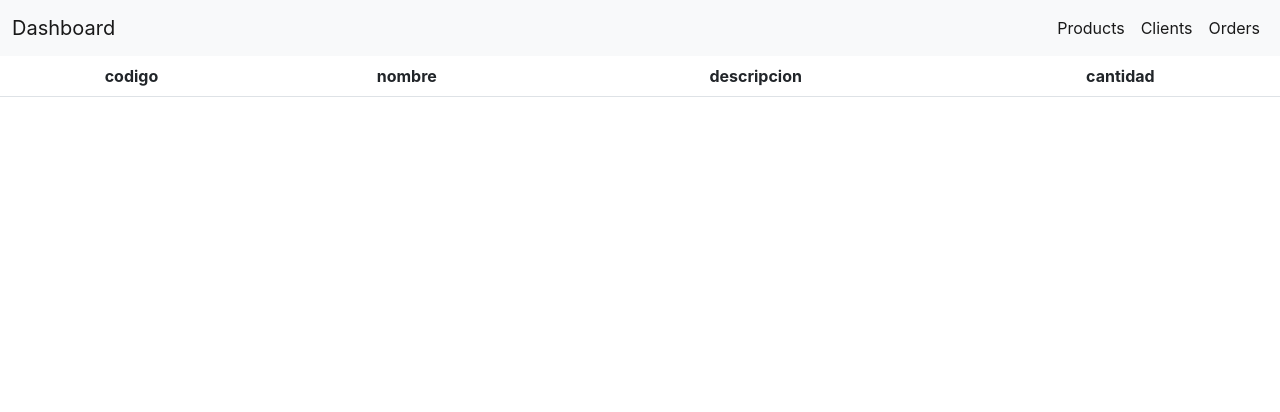
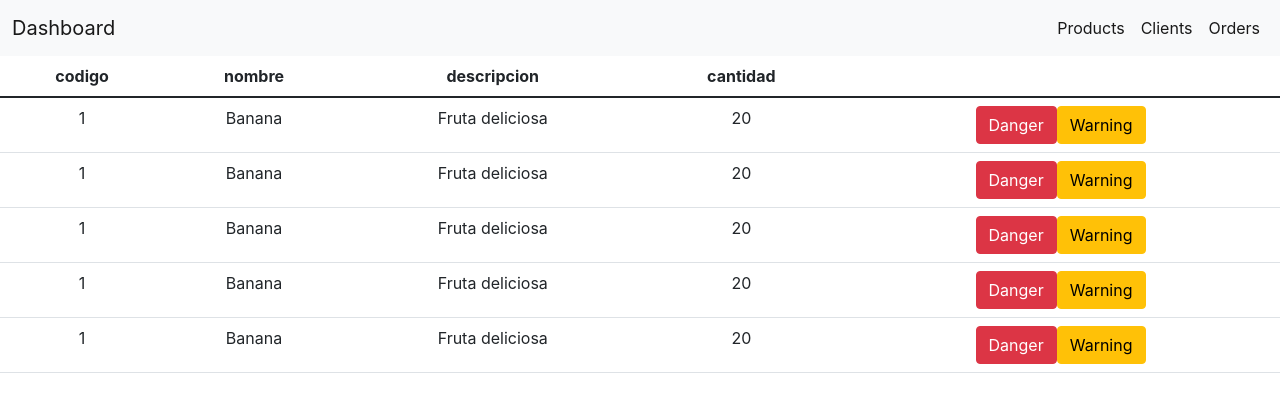
Before and after one commit to aj502gm/api-jr-test, a React (Create React App) app: page /products in a window 1280 px wide. Shown: the top 412 px of the page. Built offline with nearby package versions, Linux system fonts and the light colour scheme.

Commit message:
Mock data

```diff
--- a/src/Components/MainTable/TableBody.js
+++ b/src/Components/MainTable/TableBody.js
@@ -0,0 +1,12 @@
+import React from 'react'
+import TableBodyElement from './TableBodyElement'
+
+function TableBody({dataName}) {
+  return (
+    <tbody>
+            {dataName.map((value,index)=> <TableBodyElement  columnsName={value}/>)}
+    </tbody>
+  )
+}
+
+export default TableBody
--- a/src/Components/MainTable/TableBodyElement.js
+++ b/src/Components/MainTable/TableBodyElement.js
@@ -0,0 +1,15 @@
+import React from 'react'
+
+function TableBodyElement({columnsName}) {
+  return (
+      <tr>
+          {columnsName.map((value,index)=> <td> {columnsName[index]} </td>)}
+          <td>
+            <button type="button" class="btn btn-danger">Danger</button>
+            <button type="button" class="btn btn-warning">Warning</button>
+          </td>
+      </tr>
+  )
+}
+
+export default TableBodyElement
--- a/src/Components/MainTable/TableHeader.js
+++ b/src/Components/MainTable/TableHeader.js
@@ -7,6 +7,7 @@ function TableHeader({columns}) {
     <thead>
         <tr>
             {columns.map((value,index) => <TableHeaderElement columnName = {value} /> )}
+            <TableHeaderElement columnName = {''} />
         </tr>
     </thead>
   )
--- a/src/Components/MainTable/index.js
+++ b/src/Components/MainTable/index.js
@@ -1,10 +1,12 @@
 import React from 'react'
+import TableBody from './TableBody'
 import TableHeader from './TableHeader'
 
-function DataTable({ columns}) {
+function DataTable({ columns, data}) {
   return (
     <table class="table">
         <TableHeader columns = {columns}></TableHeader>
+        <TableBody dataName={data}></TableBody>
     </table>
   )
 }
--- a/src/index.js
+++ b/src/index.js
@@ -11,11 +11,19 @@ import DataTable from './Components/MainTable';
 
 const root = ReactDOMClient.createRoot(document.getElementById("root"));
 
+let productsMock = [
+  [1,'Banana', 'Fruta deliciosa', '20'],
+  [1,'Banana', 'Fruta deliciosa', '20'],
+  [1,'Banana', 'Fruta deliciosa', '20'],
+  [1,'Banana', 'Fruta deliciosa', '20'],
+  [1,'Banana', 'Fruta deliciosa', '20'],
+]
+
 root.render(
   <BrowserRouter>
     <Routes>
     <Route path="/" element={<App />}>
-        <Route path="products" element={<DataTable columns = {['codigo', 'nombre', 'descripcion', 'cantidad']}/>} />
+        <Route path="products" element={<DataTable columns = {['codigo', 'nombre', 'descripcion', 'cantidad']} data = {productsMock}/>}  />
         <Route path="orders" element={<DataTable columns = {['numero', 'nombre cliente', 'id cliente', 'producto', 'fecha']}/>} />
         <Route path="clients" element={<DataTable columns = {['nombre', 'apellido', 'edad', 'genero', 'email']}/>} />
     </Route>
```
